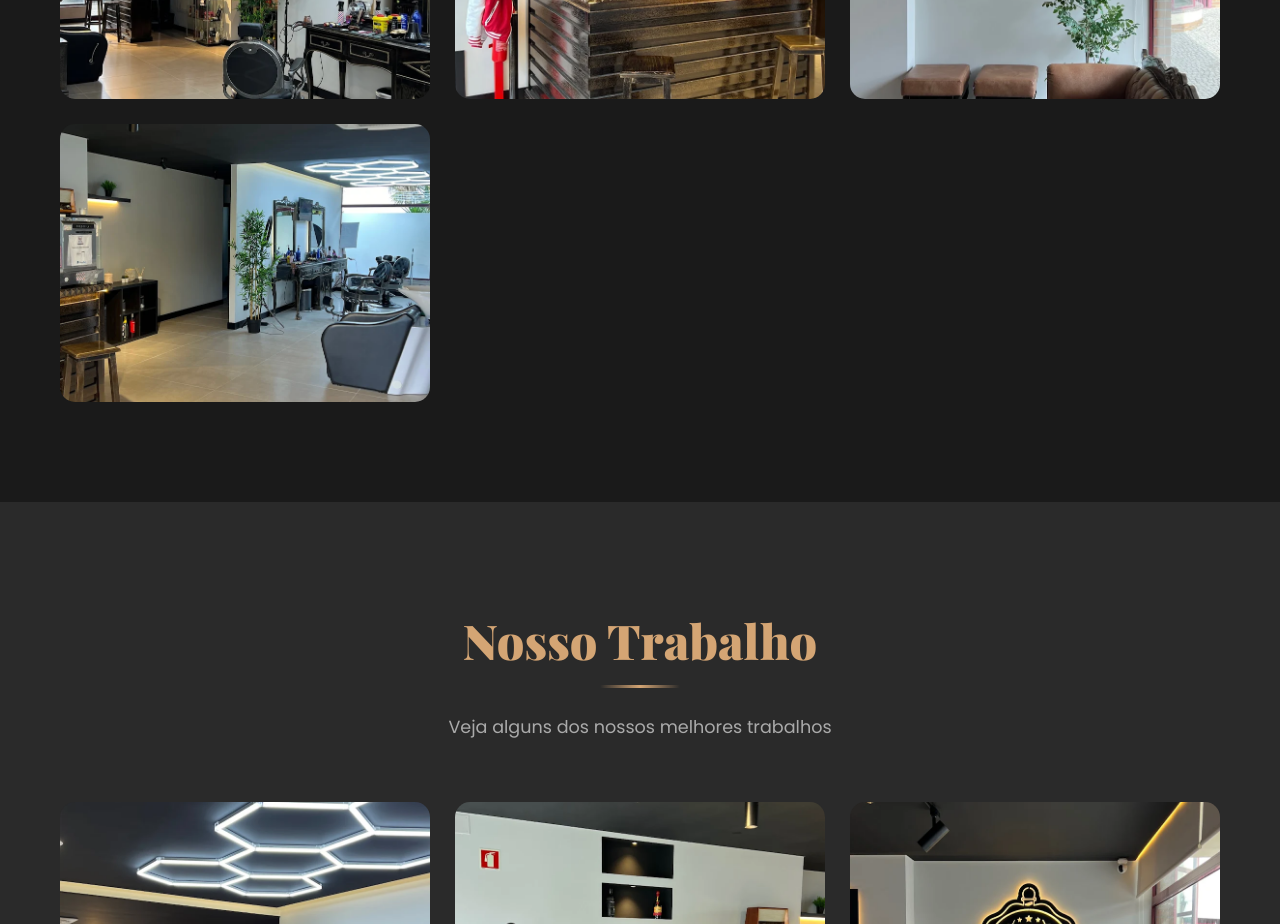
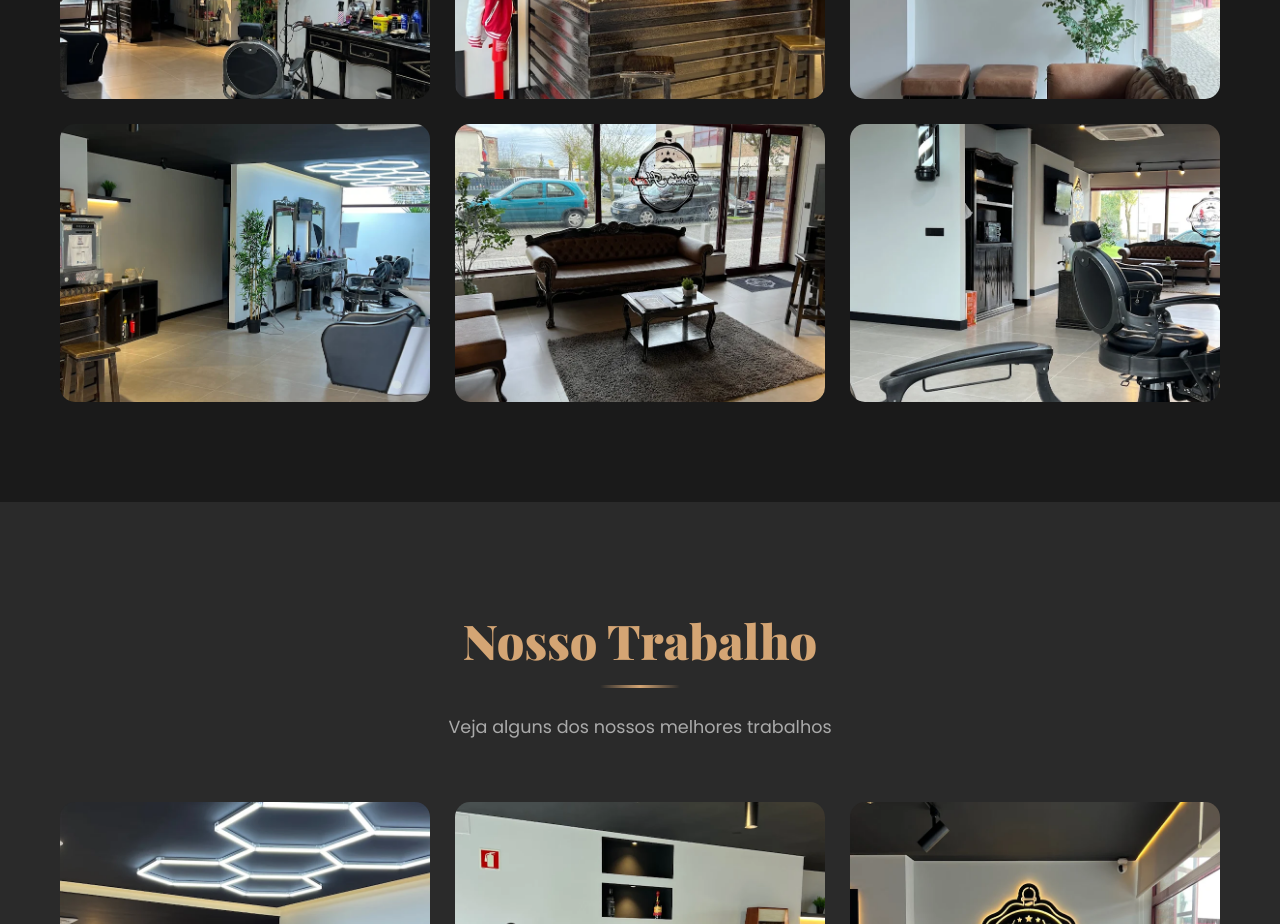
Before and after one commit to DiogoCosta5667/BarberHouse, a React (Vite) app: page / in a window 1280 px wide. Shown: the part 3360-4284 px from the top of the page. Built offline with nearby package versions, Linux system fonts and the light colour scheme.

Commit message:
Add 2 more establishment photos to Our Space section

```diff
--- a/src/components/OurSpace/index.jsx
+++ b/src/components/OurSpace/index.jsx
@@ -6,6 +6,8 @@ function OurSpace() {
     { id: 2, src: '/images/gallery2.jpg', alt: 'Interior da Barbearia' },
     { id: 3, src: '/images/gallery3.jpg', alt: 'Ambiente Acolhedor' },
     { id: 4, src: '/images/gallery4.jpg', alt: 'Instalações BarberHouse' },
+    { id: 5, src: '/images/gallery5.jpg', alt: 'Detalhes do Espaço' },
+    { id: 6, src: '/images/gallery6.jpg', alt: 'Ambiente Premium' },
   ]
 
   return (
```
Also changed, not shown: public/images/gallery5.jpg (added), public/images/gallery6.jpg (added).
